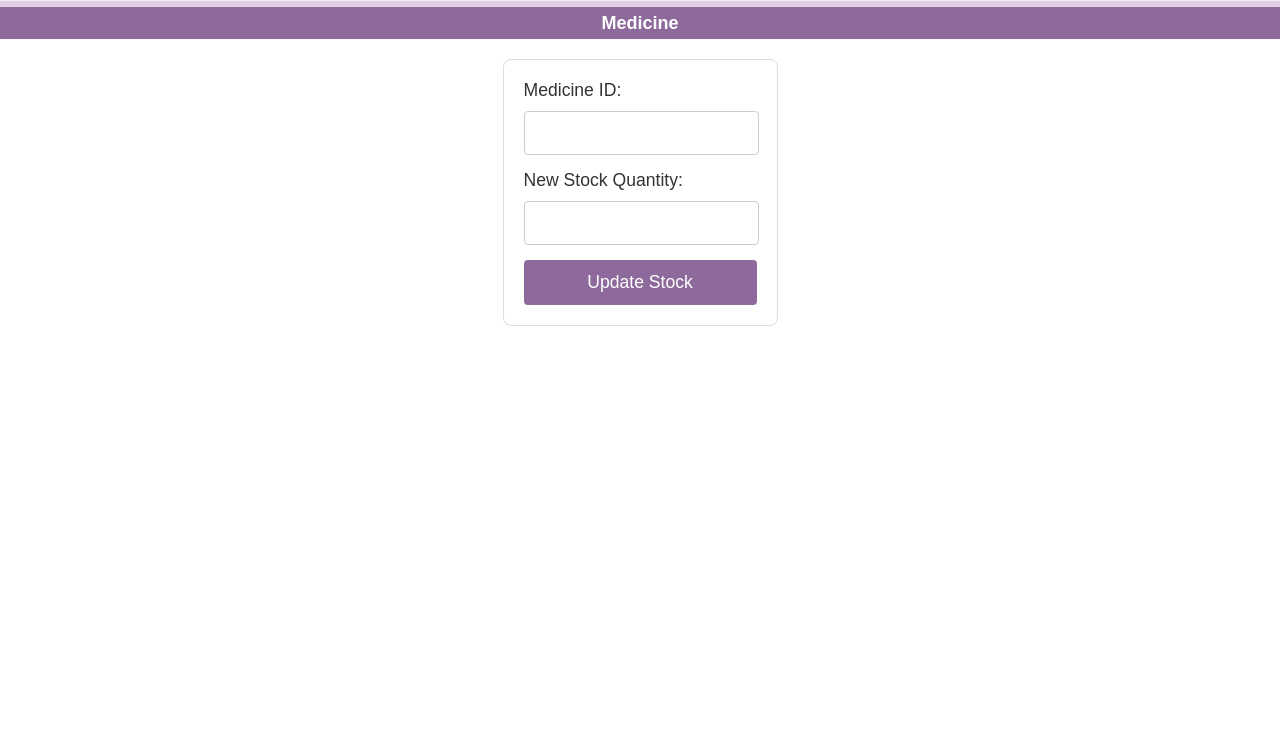
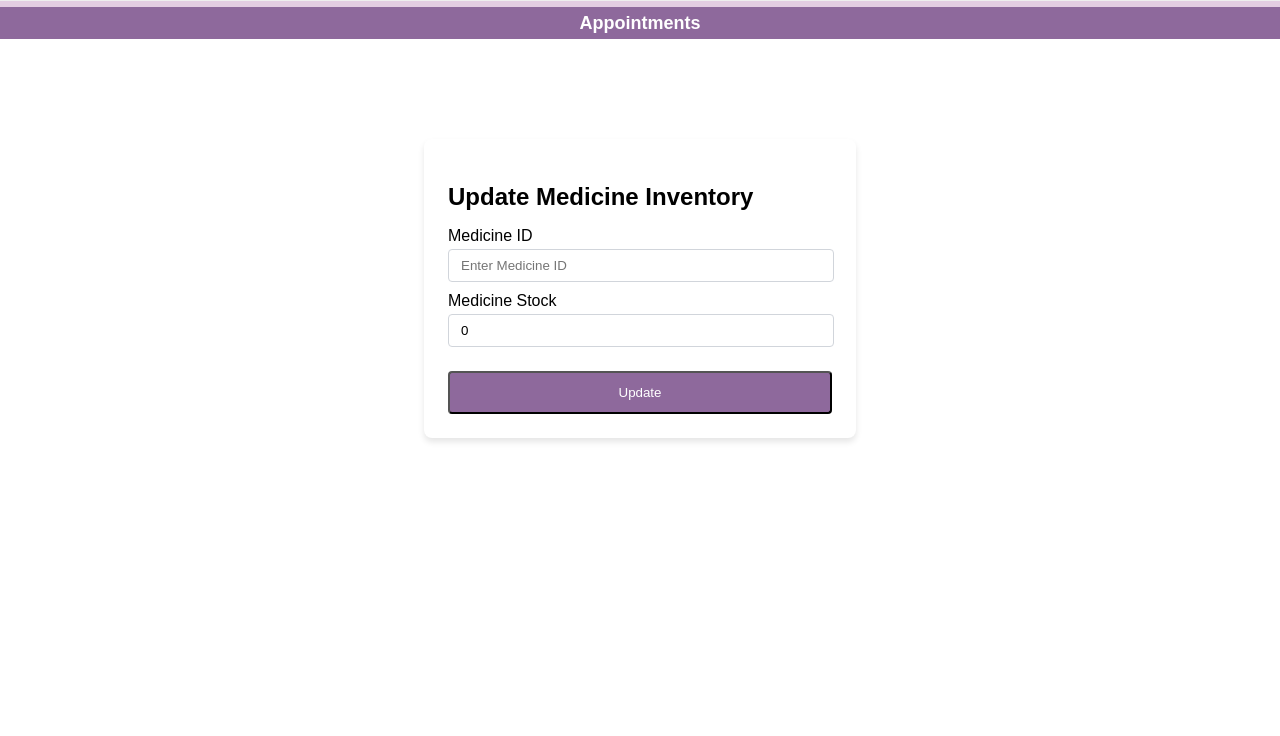
Before and after one commit to GarenceWong/BED2024Apr_P01_T3, a website: page html/updatemedicine.html in a window 1280 px wide. Shown: the part 64-800 px from the top of the page. Drawn offline with Linux system fonts and the light colour scheme.

Commit message:
implemented gignite for updatemedicine.html

```diff
--- a/html/updatemedicine.html
+++ b/html/updatemedicine.html
@@ -1,49 +1,54 @@
 <!DOCTYPE html>
 <html lang="en">
-
 <head>
     <meta charset="UTF-8">
     <meta name="viewport" content="width=device-width, initial-scale=1.0">
-    <link rel="stylesheet" href="../css/appointments.css"> <!-- Link to the CSS file -->
-    <title>Update Medicine Stock</title>
+    <link rel="stylesheet" href="../css/appointments.css">
+    <title>ZehaoHealthcare</title>
 </head>
-
 <body>
     <header class="header">
         <div class="logo-container">
             <img src="../Images/Logo.png" alt="Logo" class="logo" />
             <a href="adminhomepage.html" class="company-name">Zehao Healthcare</a>
         </div>
-
         <nav class="navbar">
             <a href="../html/aboutus.html">About Us</a>
             <a href="../html/contactus.html">Contact Us</a>
-            <a href="../html/login.html" class="logout-button">Log Out</a>
+            <span id="username"></span>
         </nav>
     </header>
 
     <div class="subheader">
-        <b>Medicine</b>
+        <b>Appointments</b>
     </div>
 
-    <div class="header-content">
-        <form id="updateMedicineForm">
-            <label for="medicineId">Medicine ID:</label>
-            <input type="text" id="medicineId" name="medicineId" required>
-
-            <label for="medicineStock">New Stock Quantity:</label>
-            <input type="number" id="medicineStock" name="medicineStock" required>
-
-            <button type="submit">Update Stock</button>
-        </form>
+    <div style="display: flex; align-items: center; justify-content: center; width: 100%; height: 100%; margin-top: 100px;">
+        <div style="width: 100%; max-width: 24rem; padding: 1.5rem; box-shadow: 0 4px 6px rgba(0, 0, 0, 0.1); background-color: white; border-radius: 0.5rem;">
+            <div style="margin-bottom: 1.5rem;">
+                <h2 style="margin-bottom: 1rem; font-size: 1.5rem; font-weight: 700;">Update Medicine Inventory</h2>
+                    <div>
+                        <label for="medicine-id" style="margin-bottom: 0.25rem; display: inline-block;">Medicine ID</label>
+                        <input id="medicine-id" placeholder="Enter Medicine ID" style="width: 360px; border-radius: 0.25rem; border: 1px solid #d1d5db; padding: 0.5rem 0.75rem;" />
+                    </div>
+                    <div>
+                        <label for="medicine-stock" style="margin-top: 10px; margin-bottom: 0.25rem; display: inline-block;">Medicine Stock</label>
+                        <input id="medicine-stock" type="number" placeholder="Enter Medicine Quantity" value="0" style="width: 360px; border-radius: 0.25rem; border: 1px solid #d1d5db; padding: 0.5rem 0.75rem;" />
+                    </div>
+                </div>
+                <div style="margin-top: 1.5rem;">
+                    <button id="update-button" style="width: 100%; padding: 0.75rem 1rem; border-radius: 0.25rem; background-color: #8E699C; color: white;">Update</button>
+                </div>
+            </div>
+        </div>
     </div>
 
     <script>
-        document.getElementById('updateMedicineForm').addEventListener('submit', async (event) => {
+        document.getElementById('update-button').addEventListener('click', async (event) => {
             event.preventDefault(); // Prevent the default form submission
 
-            const medicineId = document.getElementById('medicineId').value;
-            const medicineStock = document.getElementById('medicineStock').value;
+            const medicineId = document.getElementById('medicine-id').value;
+            const medicineStock = document.getElementById('medicine-stock').value;
 
             try {
                 const response = await fetch('http://localhost:3003/update-medicine', {
@@ -72,5 +77,4 @@
     </script>
 
 </body>
-
 </html>
```
